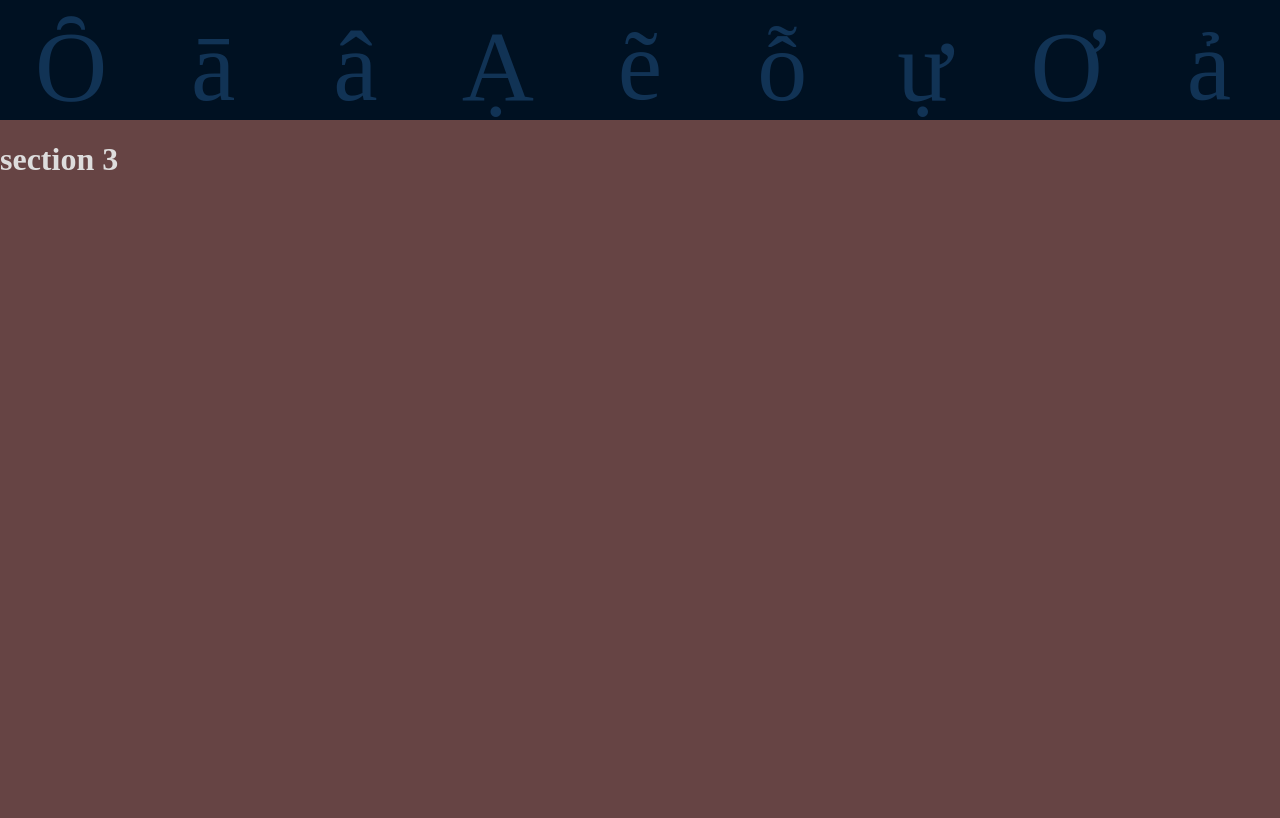
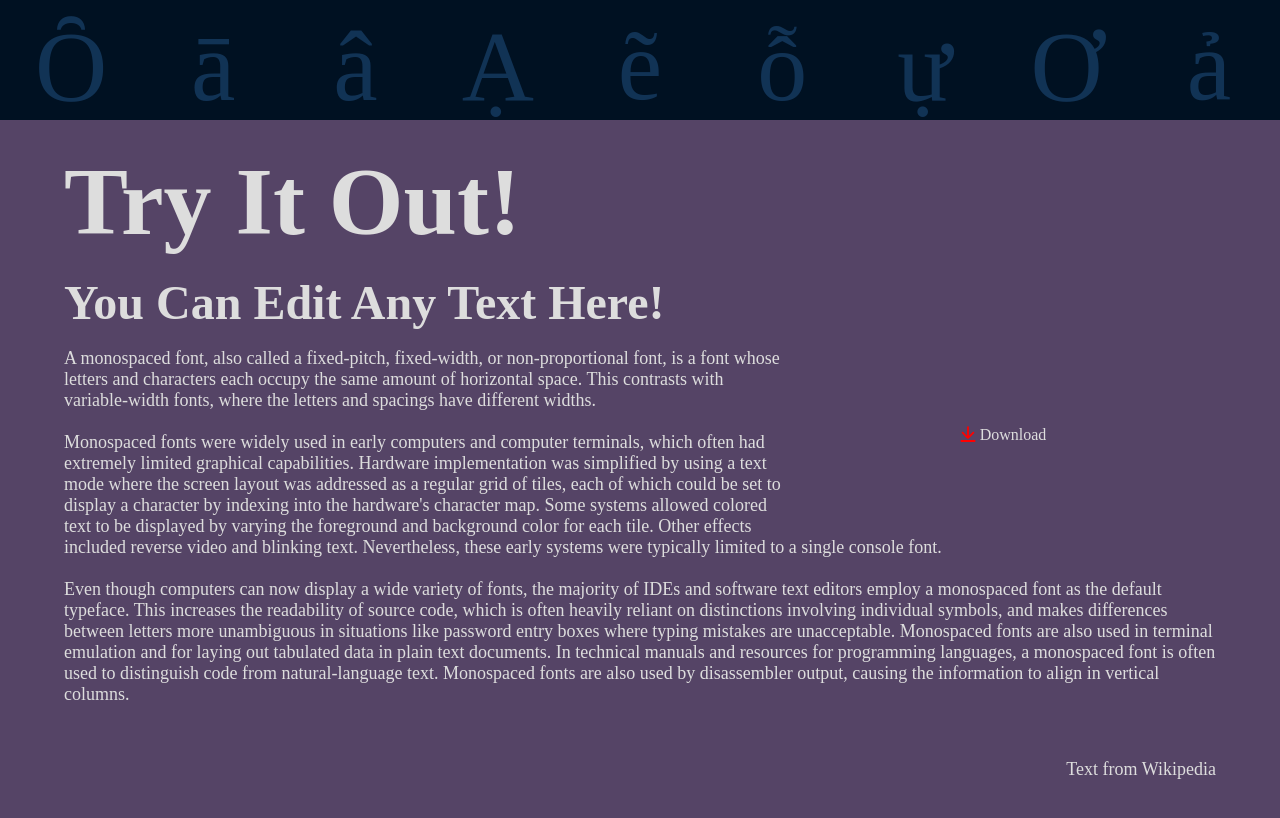
Before and after one commit to CIOSAI/IndecisoFont-obsolete, a Svelte app in the folder svelte-app/: page / in a window 1280 px wide. Shown: the part 1480-2298 px from the top of the page. Built offline with nearby package versions, Linux system fonts and the light colour scheme.

Commit message:
playground complete

```diff
--- a/svelte-app/src/App.svelte
+++ b/svelte-app/src/App.svelte
@@ -4,6 +4,7 @@
   import ScrollingBG from "./ScrollingBG.svelte";
   import Title from "./Title.svelte";
   import ShowCase from "./ShowCase.svelte";
+  import PlayGround from "./PlayGround.svelte";
 </script>
 
 <main>
@@ -15,8 +16,8 @@
   <Page col="00000000">
     <ShowCase/>
   </Page>
-  <Page col="664444">
-    <h1>section 3</h1>
+  <Page col="554466">
+    <PlayGround/>
   </Page>
 </main>
 
--- a/svelte-app/src/Page.svelte
+++ b/svelte-app/src/Page.svelte
@@ -8,7 +8,8 @@
 <style>
   main{
     width: 100vw;
-    height: 100vh;
+    min-height: 100vh;
+    max-height: min-content;
     background-color: var(--bgcol);
   }
 </style>
--- /dev/null
+++ b/svelte-app/src/PlayGround.svelte
@@ -0,0 +1,59 @@
+<script lang="ts">
+  import DownloadButton from "./DownloadButton.svelte";
+</script>
+
+<main>
+  <div id="container">
+    <h1 class="noMargin" contenteditable="true">Try It Out!</h1>
+    <br>
+    <h2 class="noMargin" contenteditable="true">You Can Edit Any Text Here!</h2>
+    <br>
+    <div id="download-button">
+      <DownloadButton/>
+    </div>
+    <p class="noMargin" contenteditable="true">
+      A monospaced font, also called a fixed-pitch, fixed-width, or non-proportional font, is a font whose letters and characters each occupy the same amount of horizontal space. This contrasts with variable-width fonts, where the letters and spacings have different widths.
+      <br>
+      <br>
+      Monospaced fonts were widely used in early computers and computer terminals, which often had extremely limited graphical capabilities. Hardware implementation was simplified by using a text mode where the screen layout was addressed as a regular grid of tiles, each of which could be set to display a character by indexing into the hardware's character map. Some systems allowed colored text to be displayed by varying the foreground and background color for each tile. Other effects included reverse video and blinking text. Nevertheless, these early systems were typically limited to a single console font.
+      <br>
+      <br>
+      Even though computers can now display a wide variety of fonts, the majority of IDEs and software text editors employ a monospaced font as the default typeface. This increases the readability of source code, which is often heavily reliant on distinctions involving individual symbols, and makes differences between letters more unambiguous in situations like password entry boxes where typing mistakes are unacceptable. Monospaced fonts are also used in terminal emulation and for laying out tabulated data in plain text documents. In technical manuals and resources for programming languages, a monospaced font is often used to distinguish code from natural-language text. Monospaced fonts are also used by disassembler output, causing the information to align in vertical columns.
+    </p>
+    <br>
+    <br>
+    <p id="footnote" contenteditable="true">Text from Wikipedia</p>
+  </div>
+</main>
+
+<style>
+  main{
+    height: 100%;
+  }
+  #container{
+    padding: 2% 5%;
+  }
+  h1{
+    font-size: 96px;
+  }
+  h2{
+    font-size: 48px;
+  }
+  p{
+    font-size: 18px;
+  }
+  .noMargin{
+    margin: 0;
+  }
+  #download-button{
+    width: 24em;
+    height: 8em;
+    float: right;
+    margin: 2%;
+  }
+  #footnote{
+    text-align: right;
+    position: relative;
+    bottom: 0;
+  }
+</style>
```
